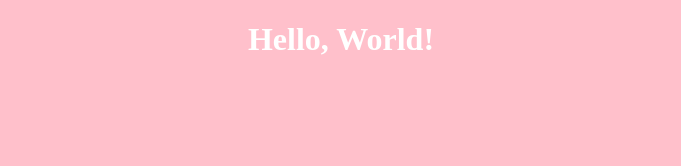
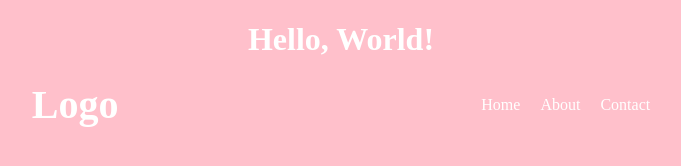
Before and after one commit to casssiopeia/git_project, a plain HTML site: page index.html in a window 1280 px wide. Shown: the whole page, without its empty margins (299-980 px from the left). Drawn offline with Linux system fonts and the light colour scheme.

Commit message:
added header

```diff
--- a/index.html
+++ b/index.html
@@ -8,5 +8,15 @@
 </head>
 <body>
     <h1>Hello, World!</h1>
+    <header>
+        <div class="logo">
+            Logo
+        </div>
+        <ul class="menu">
+            <li>Home</li>
+            <li>About</li>
+            <li>Contact</li>
+        </ul>
+    </header>
 </body>
 </html>
--- a/main.css
+++ b/main.css
@@ -3,3 +3,22 @@ body {
     color: white;
     text-align: center;
 }
+
+header {
+    display: flex;
+    align-items: center;
+    justify-content: space-evenly;
+}
+
+.logo {
+    font-size: 40px;
+    font-weight: 800;
+}
+
+.menu {
+    list-style-type: none;
+    display: flex;
+    justify-content: center;
+    align-items: center;
+    gap: 20px;
+}
```
